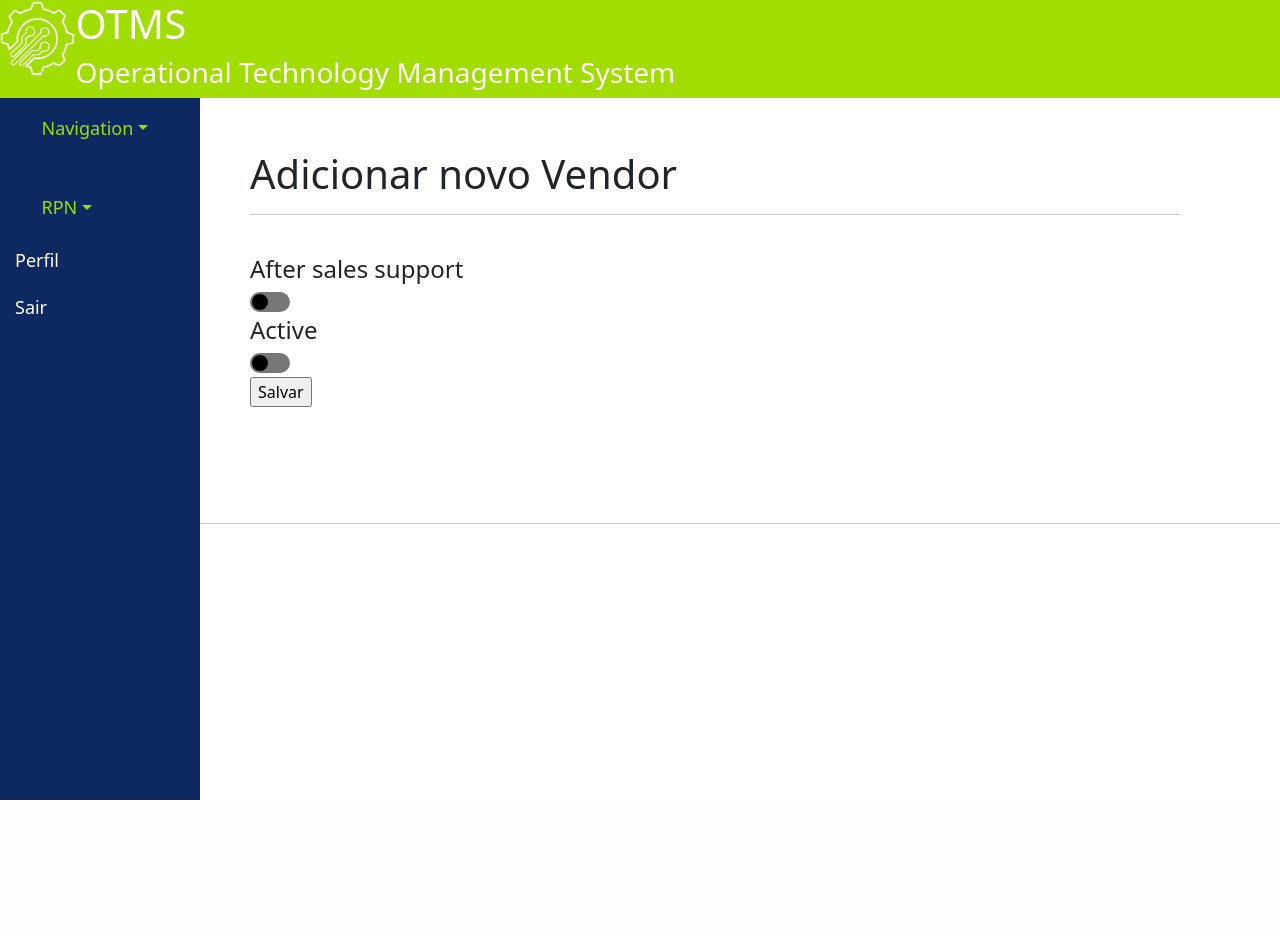
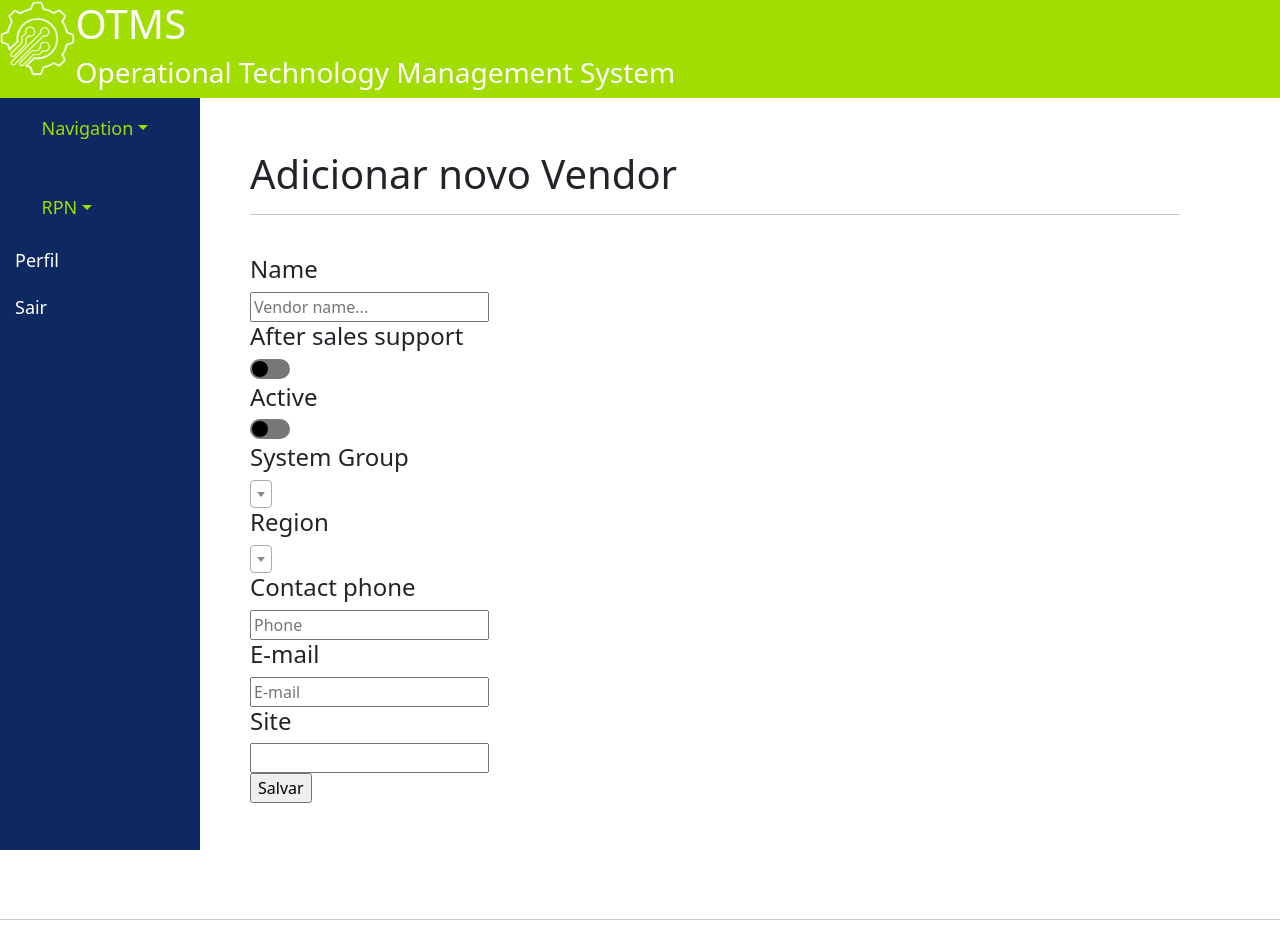
Before and after one commit to Charbel05/otms-portal, a Flask app: page /add-vendor in a window 1280 px wide. Before the commit the page ends 800 px from the top, so only its background shows below. Run offline with Flask 3, Linux system fonts and the light colour scheme; the visitor is signed in with stand-in values (Sample User, id 1); data that the repository does not hold is empty; some libraries are stand-ins or nearby versions.

Commit message:
funcionalidades para adicionar um novo vendor + navegação até a página para adicionar um novo vendor

```diff
--- a/portal/models.py
+++ b/portal/models.py
@@ -80,6 +80,10 @@ class Vendors(db.Model):
     def to_dict(self):
         return {column.name: getattr(self, column.name) for column in self.__table__.columns}
 
+class Regions(db.Model):
+    id_region = db.Column(db.Integer, primary_key=True)
+    region = db.Column(db.String(100), nullable=True)
+    abbreviation = db.Column(db.String(10), nullable=True)
 
 class Location(db.Model):
     id_location = db.Column(db.Integer, primary_key=True)
--- a/portal/routes.py
+++ b/portal/routes.py
@@ -5,7 +5,7 @@ import psycopg2
 import pandas as pd
 from portal import app, db, bcrypt
 from portal.forms import FormLogin
-from portal.models import Almox, Location, Obsolescence, Parts, System_groups, User_otms, Rpn, Vendors
+from portal.models import Almox, Location, Obsolescence, Parts, Regions, System_groups, User_otms, Rpn, Vendors
 from flask_login import current_user, login_required, login_user, logout_user
 import portal.queries as queries
 
@@ -178,10 +178,36 @@ def add_partnumber():
 @app.route('/add-vendor', methods=['GET', 'POST'])
 def add_vendor():
 
+    sgroup = System_groups.query.order_by().all()
+    region = Regions.query.order_by().all()
+
     if request.method == 'POST':
-        print("pass")
+        # Cria um novo objeto vendor
+        new_vendor = Vendors()
+        new_vendor.name = request.form.get('name')
+        new_vendor.region_id = request.form.get('region')
 
-    return render_template('add_vendor.html')
+        support_after_sales = request.form.get('after_sales')
+        new_vendor.support_after_sales = True if support_after_sales == 'on' else False
+
+        active = request.form.get('active')
+        new_vendor.active = True if active == 'on' else False
+
+        new_vendor.sgroups_id = request.form.get('sgroup')
+        new_vendor.site = request.form.get('site')
+        new_vendor.email = request.form.get('email')
+        new_vendor.phone = request.form.get('phone')
+        new_vendor.modified_by = current_user.get_name()
+
+        # Faz a consulta no banco para saber qual o último id
+        id_vendor = Vendors.query.order_by(Vendors.id_vendors.desc()).first()
+        id_vendor = id_vendor.id_vendors + 1
+        new_vendor.id_vendors = id_vendor
+
+        db.session.add(new_vendor)
+        db.session.commit()
+
+    return render_template('add_vendor.html', sgroup=sgroup, region=region)
 
 @app.route('/edit-rpn/<id_rpn>', methods=['GET', 'POST'])
 def edit_rpn(id_rpn):
--- a/portal/templates/add_part.html
+++ b/portal/templates/add_part.html
@@ -24,6 +24,10 @@
                         <option value="{{ row.id_vendors }}">{{ row.name }}</option>
                         {% endfor %}
                     </select>
+                    <a type="button" class="btn btn-primary" href="{{ url_for('add_vendor') }}">
+                        +
+                    </a>
+                    <br>
 
                     <h4 for="obsolescence">Obsolescence</h4>
                     <select name="obsolescence" id="obsolescence">
--- a/portal/templates/add_vendor.html
+++ b/portal/templates/add_vendor.html
@@ -13,6 +13,9 @@
         <form method="POST">
                 <br>
 
+                <h4>Name</h4>
+                <input type="text" id="name" name="name" placeholder="Vendor name...">
+
                 <h4>After sales support</h4>
                 <label class="switch">
                     <input type="checkbox" name="after_sales" id="after_sales">
@@ -27,6 +30,34 @@
                 </label>
                 <br>
 
+                <h4>System Group</h4>
+                <select name="sgroup" id="sgroup">
+                    {% for row in sgroup %}
+                        <option value="{{ row['id_s_group'] }}">{{ row['system_group'] }}</option>
+                    {% endfor %}
+                </select>
+
+                <h4>Region</h4>
+                <select name="region" id="region">
+                    {% for row in region %}
+                        <option value="{{ row['id_region'] }}">{{ row['region'] }}</option>
+                    {% endfor %}
+                </select>
+
+
+
+                <br>
+
+                <h4>Contact phone</h4>
+                <input type="text" id="phone" name="phone" placeholder="Phone">
+
+                <h4>E-mail</h4>
+                <input type="text" id="email" name="email" placeholder="E-mail">
+
+                <h4>Site</h4>
+                <input type="text" id="site" name="site">
+
+                <br>
 
                 <input type="submit" value="Salvar">
             </div>
--- a/portal/templates/navbar.html
+++ b/portal/templates/navbar.html
@@ -21,6 +21,7 @@
         <ul class="dropdown-menu" style="background-color: #A1DD00;">
             <a href="/add-rpn">Adicionar RPN</a>
             <a href="/add-part-number">Adicionar Part Number</a>
+            <a href="/add-vendor">Adicionar Vendor</a>
         </ul>
 
         <A href="/perfil">Perfil</A>
```
